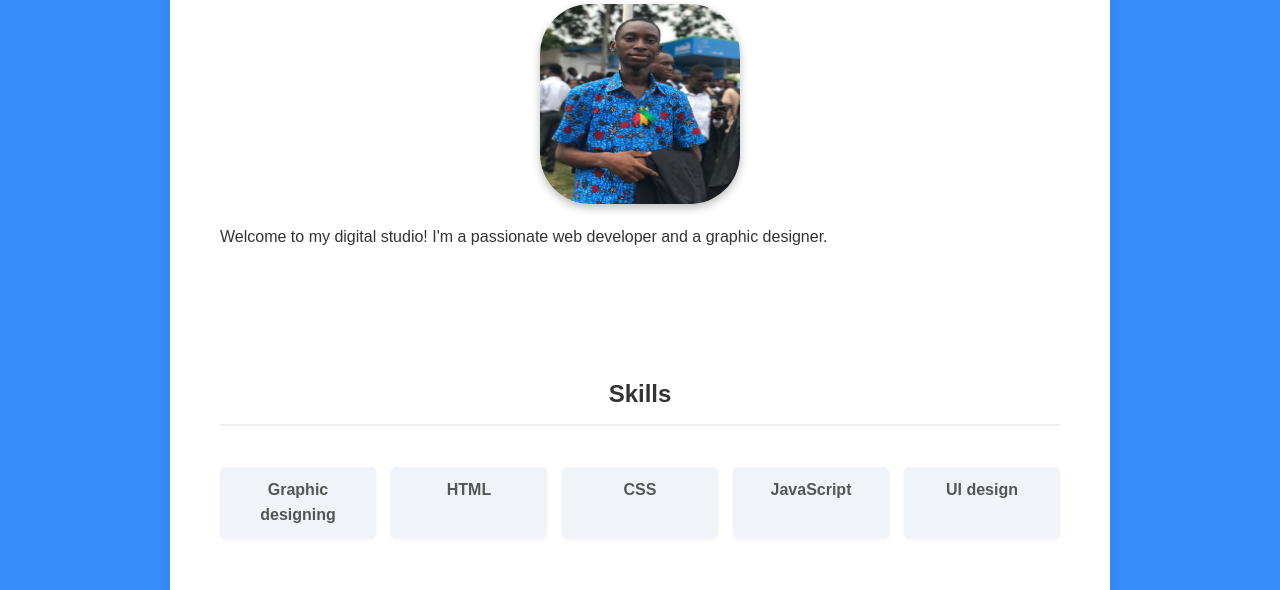
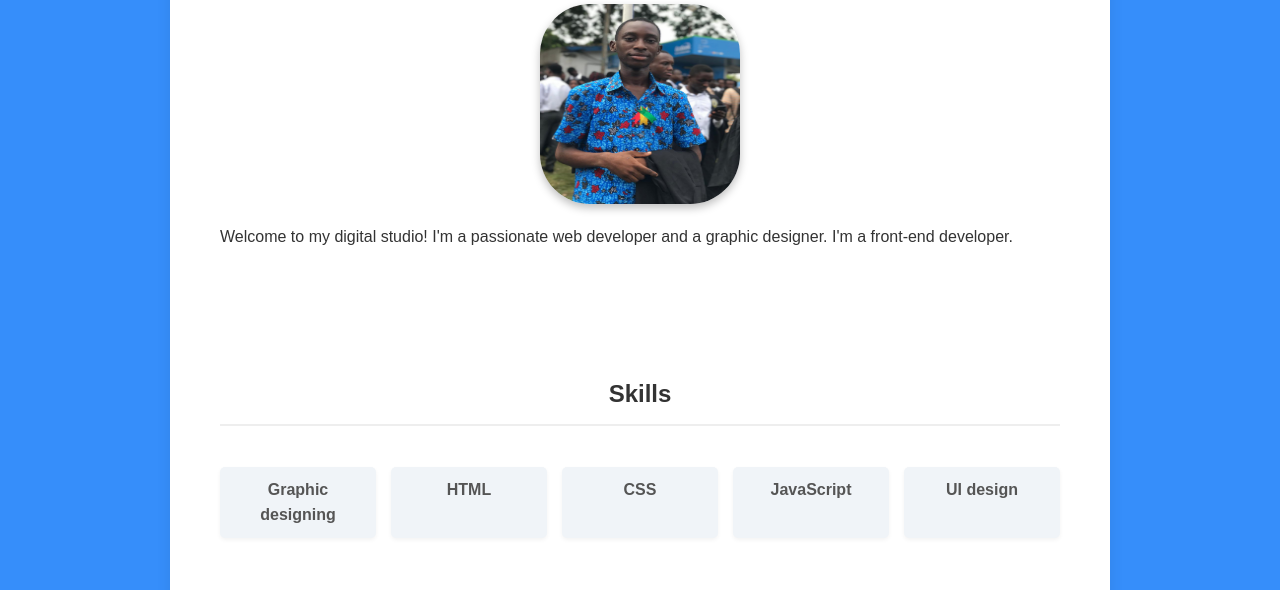
Before and after one commit to mensahdesmond736/mywebsite, a plain HTML site: page index.html in a window 1280 px wide. Shown: the part 210-800 px from the top of the page. Drawn offline with Linux system fonts and the light colour scheme.

Commit message:
Update about section to include front-end developer
Added a new line to the about section to mention front-end development.

```diff
--- a/index.html
+++ b/index.html
@@ -25,7 +25,7 @@
         <section id="about" class="section-card bio">
             <h1>Desmond Mensah</h1>
             <img src="Profile.jpg" alt="Desmond Mensah Profile Picture">
-            <p>Welcome to my digital studio! I'm a passionate web developer and a graphic designer.</p>
+            <p>Welcome to my digital studio! I'm a passionate web developer and a graphic designer. I'm a front-end developer.</p>
         </section>
 
         <section id="skills" class="section-card skills-section">
```
